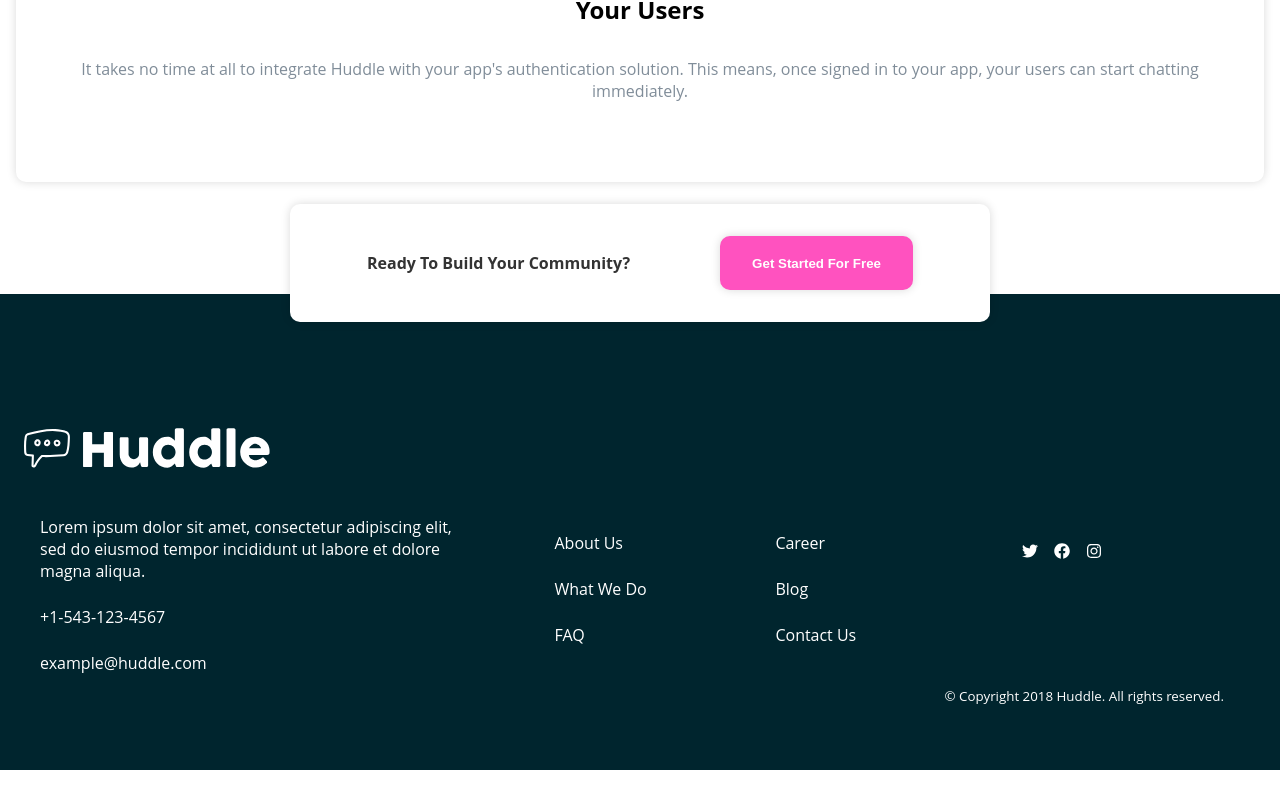
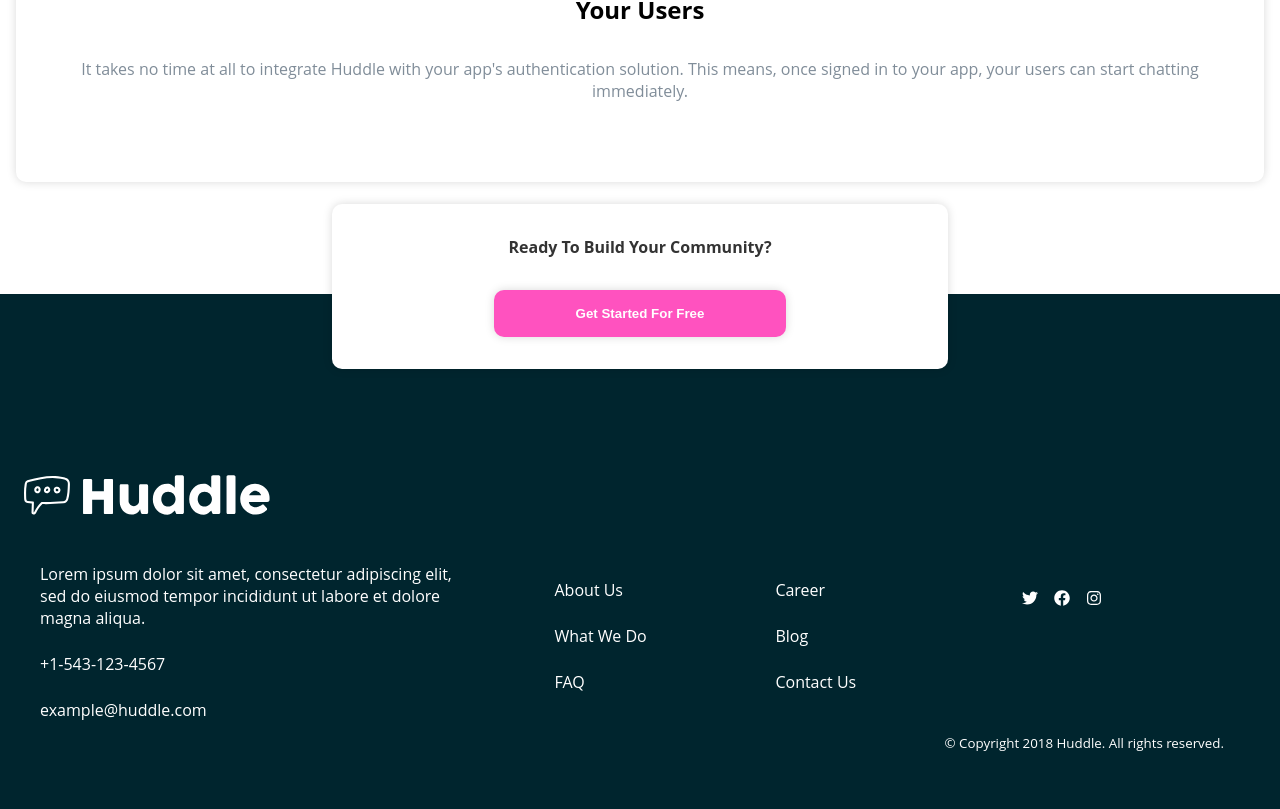
Before and after one commit to codernami/react-landing-page, a React (Create React App) app: page / in a window 1280 px wide. Shown: the part 3755-4564 px from the top of the page. Before the commit the page ends 4525 px from the top, so only its background shows below. Built offline with nearby package versions, Linux system fonts and the light colour scheme.

Commit message:
Fix minicard

```diff
--- a/src/components/Footer.js
+++ b/src/components/Footer.js
@@ -8,12 +8,10 @@ export default function Footer() {
   return (
     <StyledFooter>
       <MiniCard>
-        <div>
-          <p>Ready To Build Your Community?</p>
-          <Button bg="#ff52bf" color="#FFF" padding=".5rem 2rem">
-            Get Started For Free
-          </Button>
-        </div>
+        <p>Ready To Build Your Community?</p>
+        <Button bg="#ff52bf" color="#FFF" padding=".5rem 2rem">
+          Get Started For Free
+        </Button>
       </MiniCard>
       <Logo src="./images/logo_white.svg" alt="" />
       <div>
--- a/src/components/styles/Card.styled.js
+++ b/src/components/styles/Card.styled.js
@@ -24,26 +24,38 @@ export const StyledCard = styled.div`
 export const MiniCard = styled.div`
   display: flex;
   flex-direction: column;
-  text-align: center;
-  max-width: 350px;
+  align-items: center;
   margin-right: auto;
   margin-left: auto;
+  text-align: center;
+  width: 100%;
   margin-bottom: 1rem;
-
+  padding: 1rem;
   background-color: #fff;
   color: #333;
   border-radius: 10px;
   box-shadow: 0 0 10px rgba(0, 0, 0, 0.15);
-  padding: 1rem 0;
   transform: translateY(-90px);
 
   @media (min-width: 768px) {
-    max-width: 700px;
-    padding: 2rem 0;
+    flex-wrap: wrap;
+    width: 50%;
   }
 
   p {
     margin: 1rem 0;
     font-weight: bold;
+    @media (min-width: 768px) {
+      margin: 1rem;
+    }
+  }
+  button {
+    width: 80%;
+
+    @media (min-width: 768px) {
+      width: 50%;
+      margin: 1rem;
+      padding: 1rem;
+    }
   }
 `;
--- a/src/components/styles/Footer.styled.js
+++ b/src/components/styles/Footer.styled.js
@@ -6,8 +6,12 @@ export const StyledFooter = styled.footer`
   color: #fff;
 
   img {
-    width: 20%;
+    width: 35%;
     margin-bottom: 2rem;
+
+    @media (min-width: 768px) {
+      width: 20%;
+    }
   }
 
   div {
```
